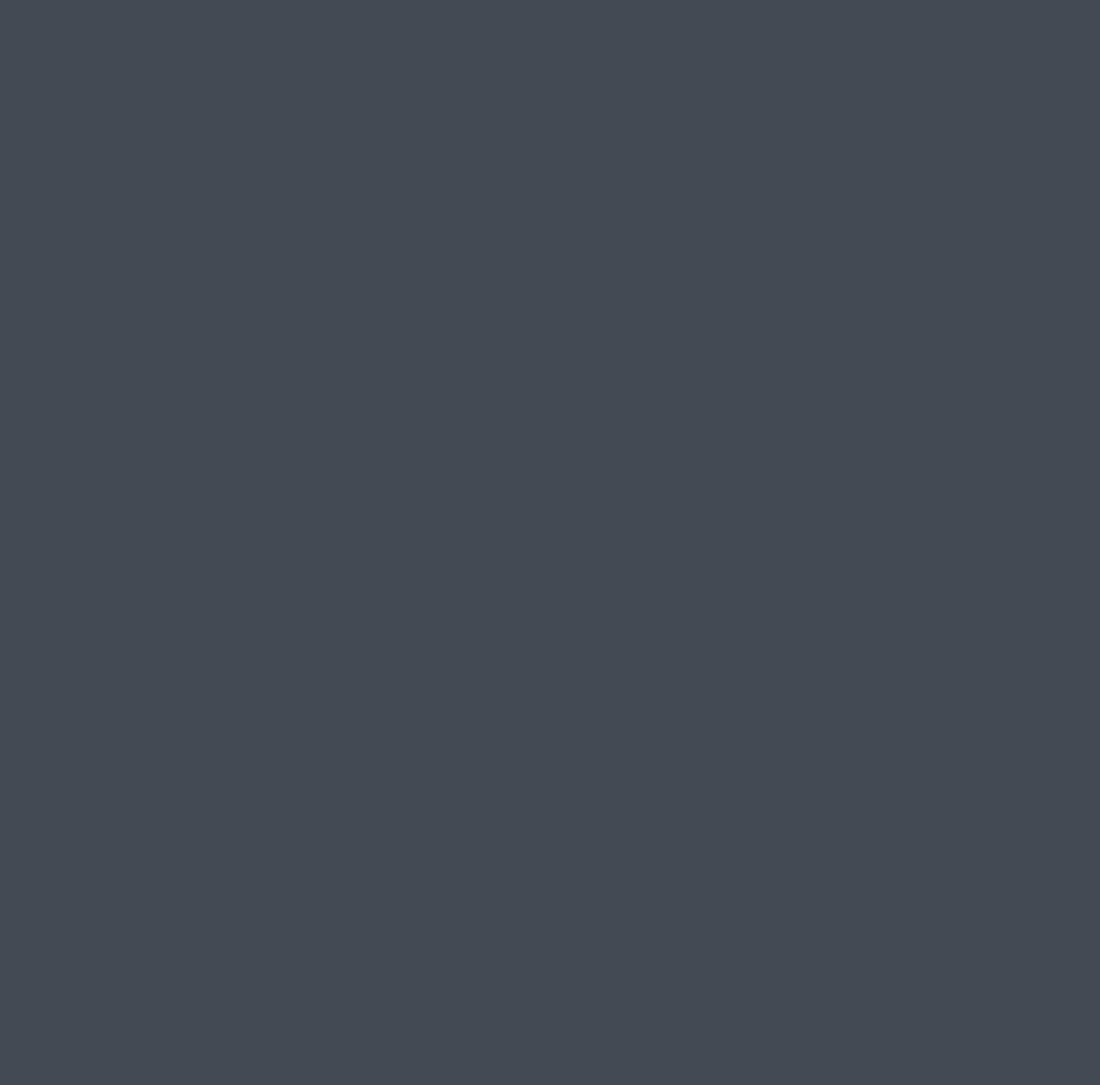
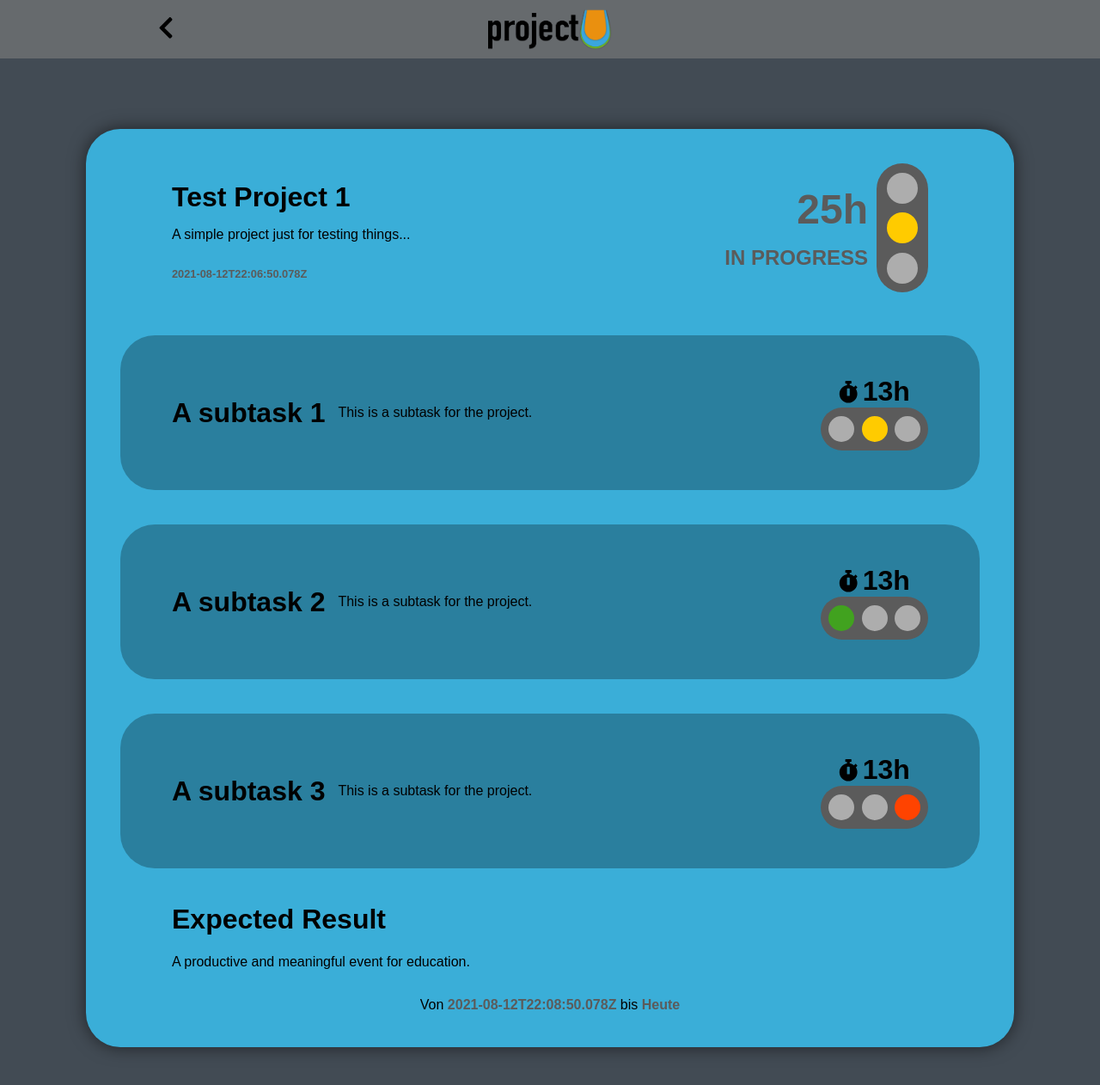
Before and after one commit to RonnyFalconeri/projectU_frontend, an Angular app: page /new/project in a window 1280 px wide. Before the commit this address led to /. Shown: the top 1262 px of the page at 86% size. Before the commit the page ends 800 px from the top, so only its background shows below. Built offline with nearby package versions, Linux system fonts and the light colour scheme.

Commit message:
routing extended, project gets passed to edit page

```diff
--- a/src/app/components/project-detail-page/project-detail-page.component.html
+++ b/src/app/components/project-detail-page/project-detail-page.component.html
@@ -5,7 +5,7 @@
   <div class="home-link" [routerLink]="['/']">
     <img class="logo" src="assets/images/logo-banner.png">
   </div>
-  <div class="edit-button menu-button">
+  <div class="edit-button menu-button" [routerLink]="['edit', project]">
     <fa-icon [icon]="faEdit"></fa-icon>
   </div>
 </div>
--- a/src/app/components/project-edit/project-edit.component.html
+++ b/src/app/components/project-edit/project-edit.component.html
@@ -1 +1,70 @@
-<p>project-edit works!</p>
+<div class="menu-bar">
+  <div class="back-button menu-button" routerLink="../../">
+    <fa-icon [icon]="faChevronLeft"></fa-icon>
+  </div>
+  <div class="home-link" [routerLink]="['/']">
+    <img class="logo" src="assets/images/logo-banner.png">
+  </div>
+  <div class="menu-button">
+  </div>
+</div>
+
+<div class="project-card"
+  [ngClass]="{
+    'initiated': project.state === stateEnum.INITIATED,
+    'in-progress': project.state === stateEnum.IN_PROGRESS,
+    'halted': project.state === stateEnum.HALTED,
+    'finished': project.state === stateEnum.FINISHED}"
+>
+  <div class="primary-info row">
+
+    <div class="column">
+      <h1>{{project.title}}</h1>
+      <p class="description">{{project.description}}</p>
+      <p class="date">{{project.createdAt}}</p>
+    </div>
+
+    <div class="row">
+      <div class="secondary-info column">
+        <p class="hours">
+          {{project.estimatedDurationInHours}}h
+        </p>
+        <p class="state" *ngIf="project.state === stateEnum.INITIATED">INITIATED</p>
+        <p class="state" *ngIf="project.state === stateEnum.IN_PROGRESS">IN PROGRESS</p>
+        <p class="state" *ngIf="project.state === stateEnum.HALTED">HALTED</p>
+        <p class="state" *ngIf="project.state === stateEnum.FINISHED">FINISHED</p>
+      </div>
+
+      <app-traffic-light
+        [complexity]="project.complexity"
+        [size]="sizeEnum.BIG"
+        [horizontal]="false"
+      ></app-traffic-light>
+    </div>
+  </div>
+
+  <div class="task-list column">
+    <app-task-bar *ngFor="let task of project.tasks"
+      [task]="task"
+    ></app-task-bar>
+  </div>
+
+  <div class="results">
+    <div class="expected">
+      <h1>Expected Result</h1>
+      <p>{{project.expectedResult}}</p>
+    </div>
+
+    <div class="actual" *ngIf="project.state === stateEnum.FINISHED">
+      <h1>Actual Result</h1>
+      <p>{{project.actualResult}}</p>
+    </div>
+  </div>
+
+  <div class="period">
+    <p>Von <span class="time-info">{{project.startedAt}}</span> bis
+      <span class="time-info" *ngIf="project.state === stateEnum.FINISHED">{{project.finishedAt}}</span>
+      <span class="time-info" *ngIf="project.state !== stateEnum.FINISHED">Heute</span>
+    </p>
+  </div>
+</div>
--- a/src/app/components/project-edit/project-edit.component.scss
+++ b/src/app/components/project-edit/project-edit.component.scss
@@ -0,0 +1,129 @@
+.edit-button {
+  font-size: 1.4rem;
+}
+
+.project-card {
+  max-width: 1000px;
+  margin: 150px auto;
+  padding: 40px;
+  border-radius: 40px;
+  box-shadow: 0px 0px 20px 0px #0000008c;
+
+  .primary-info {
+    display: flex;
+    align-items: flex-start;
+    justify-content: space-between;
+    margin: 0 60px 30px 60px;
+
+    h1 {
+      font-size: 2rem;
+      margin-bottom: 8px;
+    }
+
+    .description {
+      margin-top: 8px;
+      max-width: 600px;
+    }
+
+    .date {
+      font-size: 0.8rem;
+      font-weight: bold;
+      color: var(--color-font-secondary);
+    }
+  }
+
+  .secondary-info {
+    display: flex;
+    align-items: flex-end;
+    justify-content: space-evenly;
+    padding: 10px;
+    font-weight: bold;
+    color: var(--color-font-secondary);
+
+    .hours {
+      font-size: 3rem;
+
+      fa-icon {
+        margin: 0 5px;
+        font-size: 2.5rem;
+      }
+    }
+
+    .state {
+      font-size: 1.5rem;
+    }
+
+    p { margin: 0;}
+  }
+
+  .results {
+    margin: 0 60px;
+  }
+
+  .period {
+    display: flex;
+    justify-content: center;
+
+    p {
+      margin-bottom: 0;
+    }
+
+    .time-info {
+      font-weight: bold;
+      color: var(--color-font-secondary);
+    }
+  }
+}
+
+.initiated {
+  background-color: var(--color-state-initiated);
+}
+
+.in-progress {
+  background-color: var(--color-state-in-progress);
+}
+
+.halted {
+  background-color: var(--color-state-halted);
+}
+
+.finished {
+  background-color: var(--color-state-finished);
+}
+
+// for medium and tablet screens
+@media (min-width: 700px) and (max-width: 1100px) {
+  .project-card {
+    margin: 100px 15px 50px 15px;
+
+    .primary-info {
+      margin: 0 30px 10px 30px;
+    }
+
+    .results {
+      margin: 0 30px;
+    }
+  }
+}
+
+// for mobile screens
+@media (max-width: 700px) {
+  .project-card {
+    margin: 100px 15px 50px 15px;
+    padding: 20px;
+
+    .primary-info {
+      margin: 0 10px 10px 10px;
+      flex-direction: column;
+      align-items: center;
+    }
+
+    .results {
+      margin: 0 10px;
+    }
+
+    .date {
+      align-self: center;
+    }
+  }
+}
--- a/src/app/components/project-edit/project-edit.component.ts
+++ b/src/app/components/project-edit/project-edit.component.ts
@@ -1,4 +1,10 @@
 import { Component, OnInit } from '@angular/core';
+import { ActivatedRoute } from '@angular/router';
+import { Project } from 'src/app/shared/models/Project';
+import { State } from 'src/app/shared/models/State';
+import { Size } from '../traffic-light/Size';
+import { faChevronLeft } from '@fortawesome/free-solid-svg-icons';
+import { ProjectService } from 'src/app/shared/services/project.service';
 
 @Component({
   selector: 'app-project-edit',
@@ -7,7 +13,18 @@ import { Component, OnInit } from '@angular/core';
 })
 export class ProjectEditComponent implements OnInit {
 
-  constructor() { }
+  project: Project;
+
+  sizeEnum = Size;
+  stateEnum = State;
+  faChevronLeft = faChevronLeft;
+
+  constructor(private readonly activatedRoute: ActivatedRoute, projectService: ProjectService) {
+    this.activatedRoute.params.subscribe((params) => {
+      this.project = projectService.getProjectById(params.project)
+    });
+  }
+
 
   ngOnInit(): void {
   }
```
Also changed, not shown: src/app/app-routing.module.ts (+32 -2 lines).
